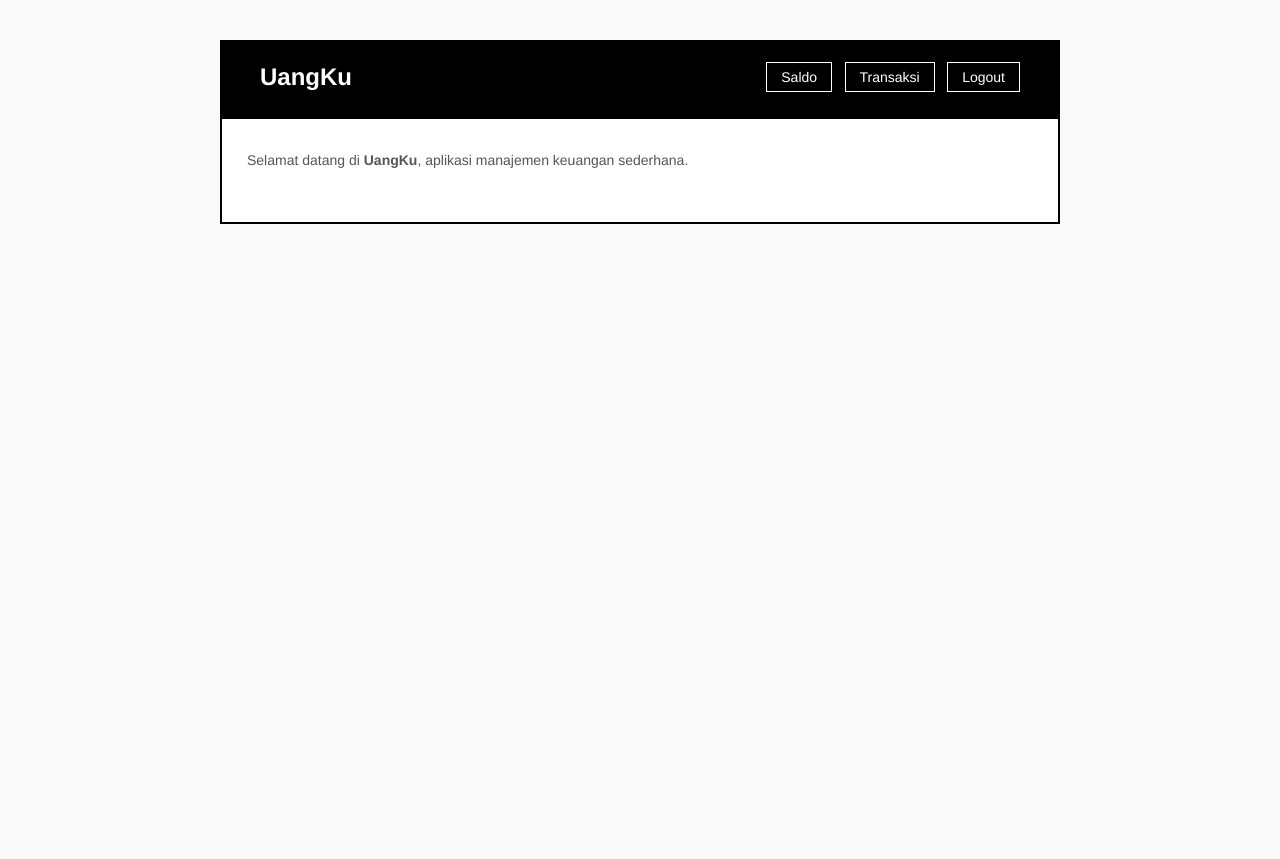
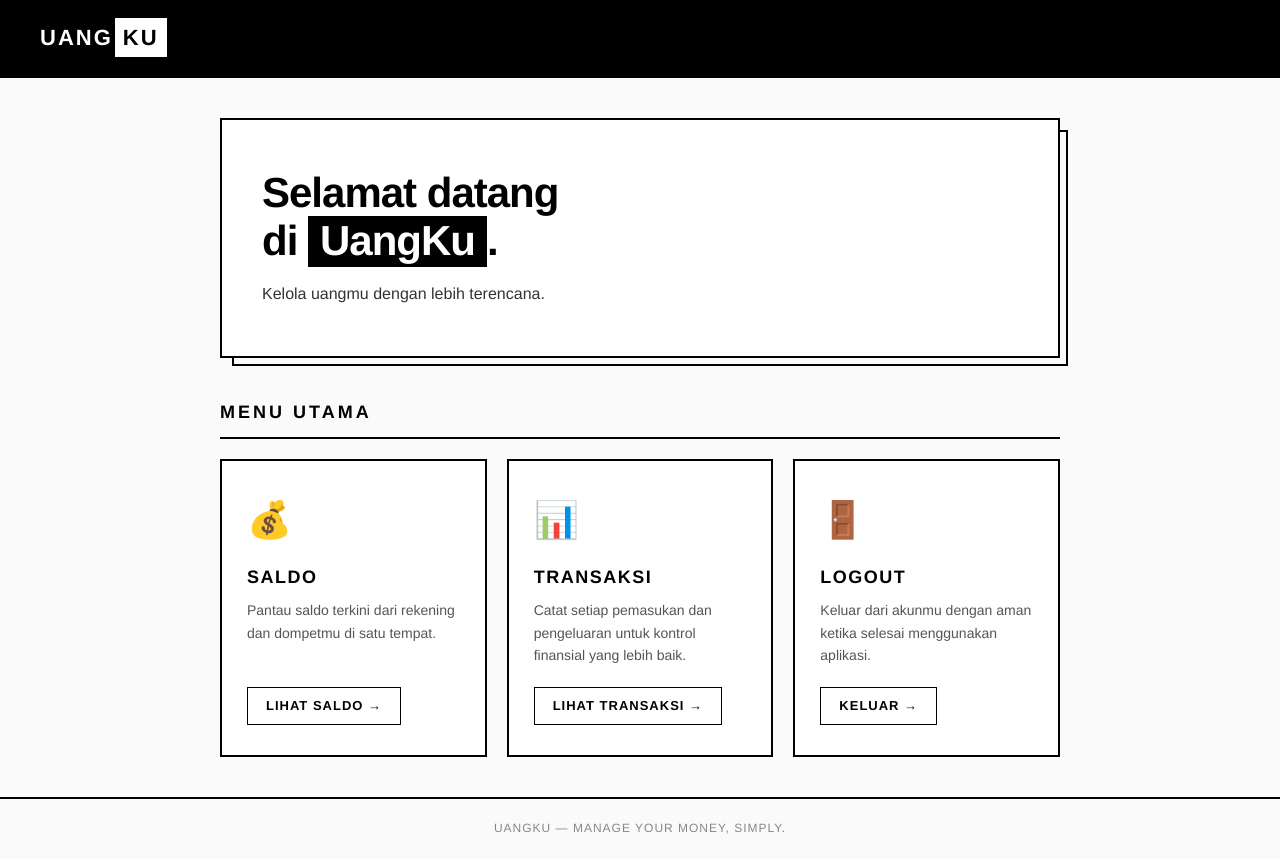
Before and after one commit to gravenths/uas-dw-uangku, a PHP site: page / in a window 1280 px wide. Before the commit the page ends 224 px from the top, so only its background shows below. Run offline with PHP 8.4, Linux system fonts and the light colour scheme.

Commit message:
update style

```diff
--- a/uas_dw/index.php
+++ b/uas_dw/index.php
@@ -1,16 +1,55 @@
-<link rel="stylesheet" href="assets/style.css">
+<!DOCTYPE html>
+<html lang="id">
+<head>
+    <meta charset="UTF-8">
+    <title>UangKu - Menu Utama</title>
+    <link rel="stylesheet" href="assets/style.css">
+</head>
+<body>
+
+<div class="header">
+    <div class="logo">UANG<span>KU</span></div>
+</div>
 
 <div class="container">
-    <div class="header">
-        <h2>UangKu</h2>
-        <div class="menu">
-            <a href="saldo/index.php">Saldo</a>
-            <a href="transaksi/index.php">Transaksi</a>
-            <a href="auth/logout.php">Logout</a>
-        </div>
+
+    <div class="hero">
+        <h1>Selamat datang<br>di <span class="accents">UangKu</span>.</h1>
+        <p>Kelola uangmu dengan lebih terencana.</p>
     </div>
 
-    <div class="card">
-        <p>Selamat datang di <b>UangKu</b>, aplikasi manajemen keuangan sederhana.</p>
+    <div class="section-title">Menu Utama</div>
+
+    <div class="features">
+
+        <a href="saldo/index.php" class="card">
+            <span class="icon">💰</span>
+            <h3>Saldo</h3>
+            <p>Pantau saldo terkini dari rekening dan dompetmu di satu tempat.</p>
+            <span class="btn">Lihat Saldo →</span>
+        </a>
+
+        <a href="transaksi/index.php" class="card">
+            <span class="icon">📊</span>
+            <h3>Transaksi</h3>
+            <p>Catat setiap pemasukan dan pengeluaran untuk kontrol finansial yang lebih baik.</p>
+            <span class="btn">Lihat Transaksi →</span>
+        </a>
+
+        <a href="auth/logout.php" class="card">
+            <span class="icon">🚪</span>
+            <h3>Logout</h3>
+            <p>Keluar dari akunmu dengan aman ketika selesai menggunakan aplikasi.</p>
+            <span class="btn">Keluar →</span>
+        </a>
+
     </div>
+
 </div>
+
+<div class="footer">
+    UANGKU — MANAGE YOUR MONEY, SIMPLY.
+</div>
+
+</body>
+</html>
```
